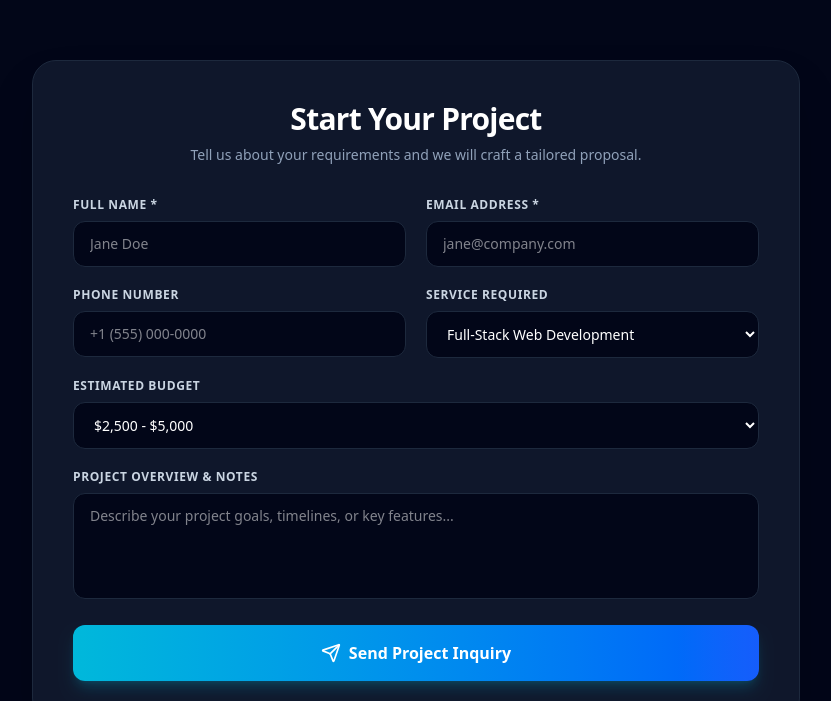
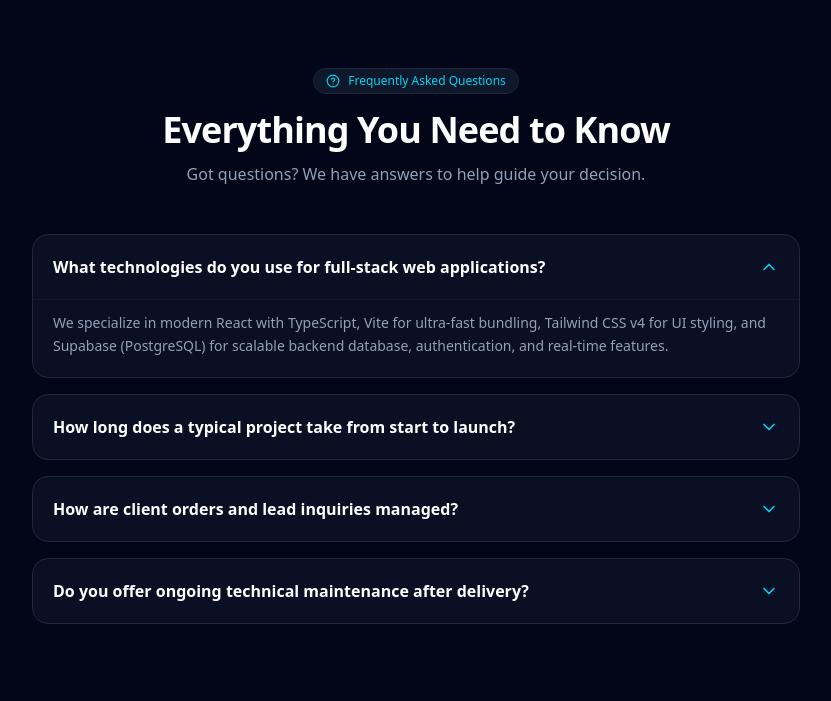
Before and after one commit to femixdigital/femix-web-dev, a React (Vite) app: page / in a window 1280 px wide. Shown: the part 1498-2199 px from the top of the page, without its empty margins (224-1055 px from the left). Built offline with nearby package versions, Linux system fonts and the light colour scheme.

Commit message:
feat: add FAQ accordion component and integrate into Home page layout

```diff
--- /dev/null
+++ b/src/components/FAQ.tsx
@@ -0,0 +1,82 @@
+import React, { useState } from 'react';
+import { ChevronDown, HelpCircle } from 'lucide-react';
+
+interface FAQItem {
+  question: string;
+  answer: string;
+}
+
+const faqs: FAQItem[] = [
+  {
+    question: 'What technologies do you use for full-stack web applications?',
+    answer: 'We specialize in modern React with TypeScript, Vite for ultra-fast bundling, Tailwind CSS v4 for UI styling, and Supabase (PostgreSQL) for scalable backend database, authentication, and real-time features.',
+  },
+  {
+    question: 'How long does a typical project take from start to launch?',
+    answer: 'A Starter SPA typically launches within 1–2 weeks. Full-featured SaaS platforms with custom integrations or authentication workflows generally take 3–5 weeks depending on project scope.',
+  },
+  {
+    question: 'How are client orders and lead inquiries managed?',
+    answer: 'All lead submissions and package orders flow directly into encrypted Supabase tables protected by Row Level Security (RLS) policies. Admins manage them in real time via our secure internal dashboard.',
+  },
+  {
+    question: 'Do you offer ongoing technical maintenance after delivery?',
+    answer: 'Yes! We provide post-launch support SLAs, automated database backups, performance monitoring, and retainer packages for continuous feature updates.',
+  },
+];
+
+export const FAQ: React.FC = () => {
+  const [openIndex, setOpenIndex] = useState<number | null>(0);
+
+  const toggleFAQ = (index: number) => {
+    setOpenIndex(openIndex === index ? null : index);
+  };
+
+  return (
+    <section id="faq" className="py-12">
+      <div className="text-center max-w-3xl mx-auto mb-12">
+        <div className="inline-flex items-center space-x-2 bg-slate-900 border border-slate-800 text-cyan-400 text-xs px-3 py-1 rounded-full mb-4">
+          <HelpCircle className="w-3.5 h-3.5" />
+          <span>Frequently Asked Questions</span>
+        </div>
+        <h2 className="text-3xl sm:text-4xl font-extrabold text-white tracking-tight mb-3">
+          Everything You Need to Know
+        </h2>
+        <p className="text-slate-400 text-sm sm:text-base">
+          Got questions? We have answers to help guide your decision.
+        </p>
+      </div>
+
+      <div className="max-w-3xl mx-auto space-y-4">
+        {faqs.map((faq, index) => {
+          const isOpen = openIndex === index;
+          return (
+            <div
+              key={index}
+              className="bg-slate-900/60 border border-slate-800 rounded-2xl overflow-hidden transition-colors"
+            >
+              <button
+                onClick={() => toggleFAQ(index)}
+                className="w-full p-5 text-left flex items-center justify-between space-x-4 text-white font-semibold text-sm sm:text-base focus:outline-none"
+              >
+                <span>{faq.question}</span>
+                <ChevronDown
+                  className={`w-5 h-5 text-cyan-400 shrink-0 transition-transform duration-300 ${
+                    isOpen ? 'rotate-180' : 'rotate-0'
+                  }`}
+                />
+              </button>
+              {isOpen && (
+                <div className="px-5 pb-5 text-xs sm:text-sm text-slate-400 border-t border-slate-800/50 pt-3 leading-relaxed">
+                  {faq.answer}
+                </div>
+              )}
+            </div>
+          );
+        })}
+      </div>
+    </section>
+  );
+};
+
+export default FAQ;
--- a/src/pages/Home.tsx
+++ b/src/pages/Home.tsx
@@ -1,8 +1,9 @@
 import React, { useState } from 'react';
 import { Pricing } from '../components/Pricing';
+import { Testimonials } from '../components/Testimonials';
+import { FAQ } from '../components/FAQ';
 import { ContactForm } from '../components/ContactForm';
 import { OrderModal } from '../components/OrderModal';
-import { Testimonials } from '../components/Testimonials';
 
 export const Home: React.FC = () => {
   const [selectedPackage, setSelectedPackage] = useState<{
@@ -18,6 +19,7 @@ export const Home: React.FC = () => {
     <div className="space-y-20 pb-16 pt-8 container mx-auto px-4">
       <Pricing onSelectPackage={handleSelectPackage} />
       <Testimonials />
+      <FAQ />
 
       <section id="contact" className="pt-10">
         <ContactForm />
```
